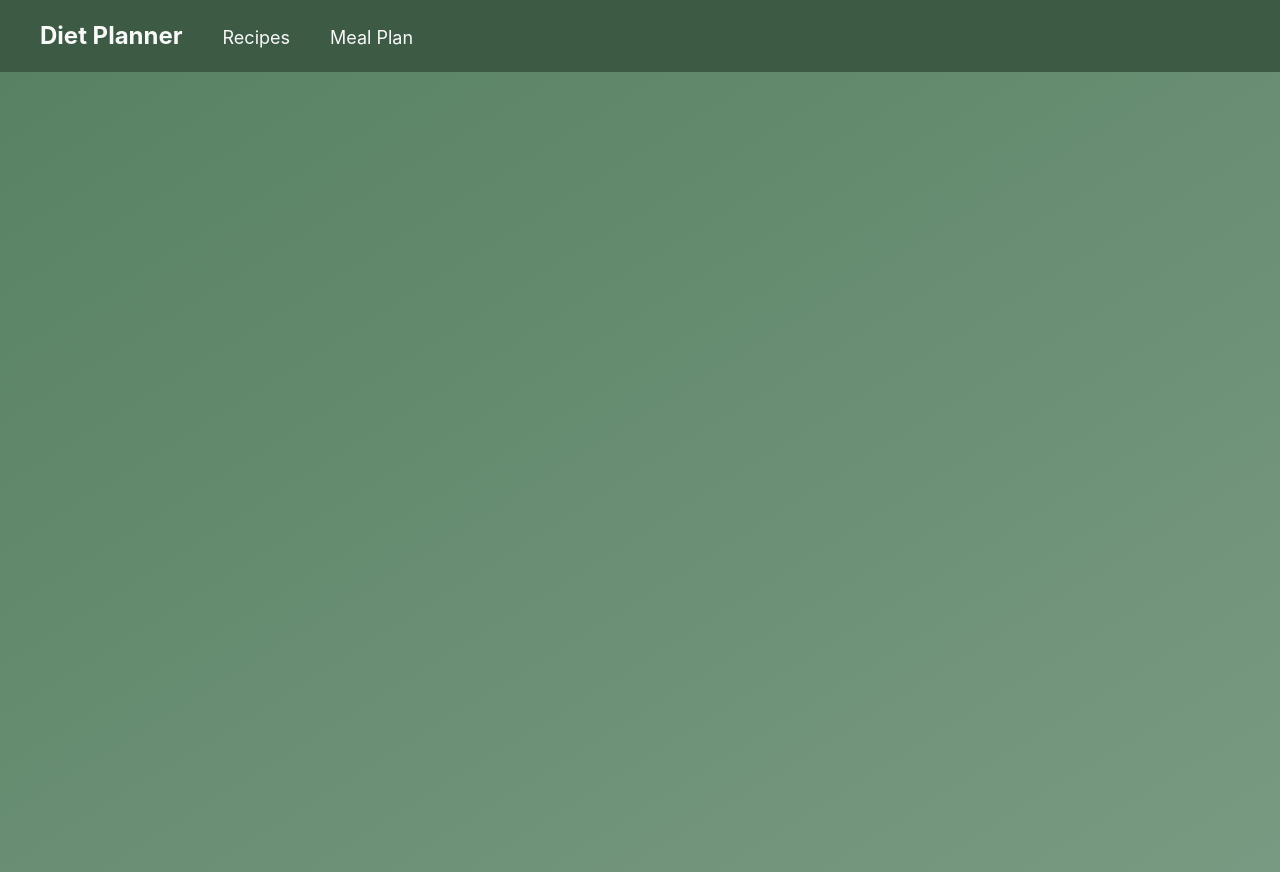
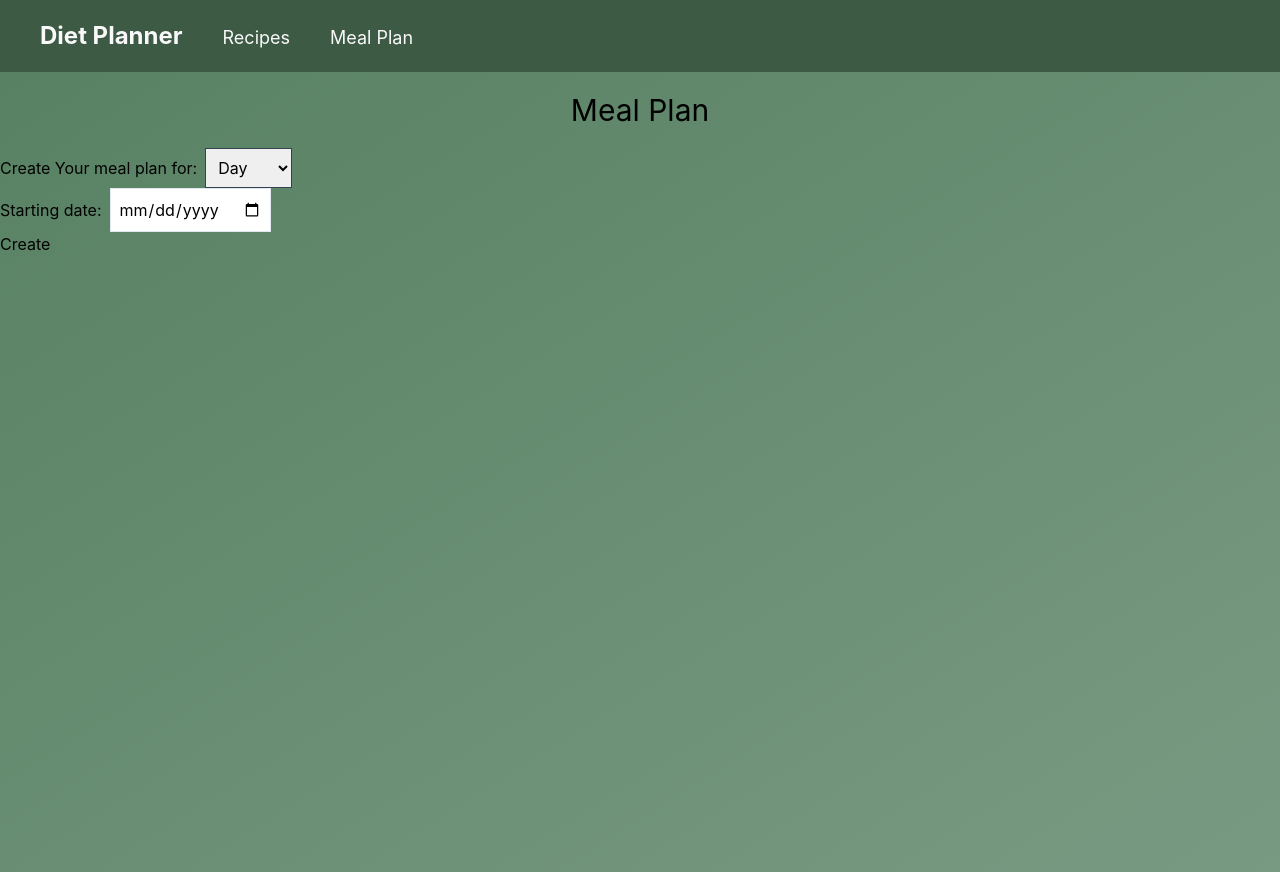
Before and after one commit to JacekGaw/Diet-Planner, a React (Create React App) app: page /create-plan in a window 1280 px wide. Built offline with nearby package versions, Linux system fonts and the light colour scheme.

Commit message:
Rename mealplan pages folder and files to createplan form, add meal-plans pages folder

```diff
--- a/src/App.js
+++ b/src/App.js
@@ -4,7 +4,7 @@ import Recipes from "./pages/recipes/Recipes.jsx";
 import Home from "./pages/Home/Home.jsx";
 import { BrowserRouter as Router, Routes, Route } from "react-router-dom";
 import RecipesContextProvider from "./store/recipes-context.jsx";
-import MealPlan from "./pages/meal-plan/MealPlan.jsx";
+import CreatePlan from './pages/create-plan/CreatePlan.jsx'
 import MealPlanContextProvider from "./store/meal-plan-context.jsx";
 
 function App() {
@@ -17,7 +17,7 @@ function App() {
           <Routes>
             <Route path="/" element={<Home />} />
             <Route path="/Recipes" element={<Recipes />} />
-            <Route path="/Meal-plan" element={<MealPlan />} />
+            <Route path="/create-plan" element={<CreatePlan />} />
           </Routes>
         </main>
       </section>
--- a/src/components/Menu.jsx
+++ b/src/components/Menu.jsx
@@ -7,7 +7,7 @@ const Menu = () => {
             <ul className='flex p-5 justify-start items-end'>
                 <NavLink to="/"><h2 className='px-5 text-2xl text-white hover:drop-shadow-md font-bold' >Diet Planner</h2></NavLink>
                 <NavLink to="/recipes" className='px-5 text-lg hover:drop-shadow-md text-white'>Recipes</NavLink>
-                <NavLink to="/meal-plan" className='px-5 text-lg text-white hover:drop-shadow-md'>Meal Plan</NavLink>
+                <NavLink to="/create-plan" className='px-5 text-lg text-white hover:drop-shadow-md'>Meal Plan</NavLink>
             </ul>
         </menu>
     );
--- a/src/pages/meal-plan/MealPlan.jsx
+++ b/src/pages/create-plan/CreatePlan.jsx
@@ -1,9 +1,8 @@
 import React, { useRef, useState } from "react";
-import Modal from "../../components/UI/Modal";
-import MealPlanForm from "./MealPlanForm";
-import MealPlanTemplate from "./MealPlanTemplate";
+import CreatePlanForm from "./CreatePlanForm";
+import CreatePlanTemplate from "./CreatePlanTemplate";
 
-const MealPlan = () => {
+const CreatePlan = () => {
   const planFormRef = useRef();
   const [mealPlanFormVisibility, setMealPlanFormVisibility] = useState(true);
   const [planTemplate, setPlanTemplate] = useState();
@@ -37,16 +36,16 @@ const MealPlan = () => {
       </header>
       <form className="">
         {mealPlanFormVisibility ? (
-          <MealPlanForm ref={planFormRef}>
+          <CreatePlanForm ref={planFormRef}>
             <button onClick={handleCreate}>Create</button>
-          </MealPlanForm>
+          </CreatePlanForm>
         ) : (
           <button onClick={handleCancel}>Cancel</button>
         )}
       </form>
-      {planTemplate ? <MealPlanTemplate template={planTemplate} /> : ""}
+      {planTemplate ? <CreatePlanTemplate template={planTemplate} /> : ""}
     </section>
   );
 };
 
-export default MealPlan;
+export default CreatePlan;
--- a/src/pages/recipes/Recipes.jsx
+++ b/src/pages/recipes/Recipes.jsx
@@ -1,10 +1,8 @@
-import React, { useContext, useState } from "react";
+import React, { useState } from "react";
 import AddRecipe from "./AddRecipe";
-import { RecipesContext } from "../../store/recipes-context";
 import RecipesList from "./RecipesList";
 
 const Recipes = () => {
-  const { recipes } = useContext(RecipesContext);
   const [addRecipeView, setAddRecipeView] = useState(false);
   const handleChangeVisibility = () => {
     setAddRecipeView((prevState) => {
```
Also changed, not shown: src/pages/create-plan/CreatePlanForm.jsx (renamed from src/pages/meal-plan/MealPlanForm.jsx), src/pages/create-plan/CreatePlanTemplate.jsx (renamed from src/pages/meal-plan/MealPlanTemplate.jsx), src/pages/create-plan/MealsInPlanList.jsx (renamed from src/pages/meal-plan/MealsInPlanList.jsx), src/pages/create-plan/RecipeListItem.jsx (renamed from src/pages/meal-plan/RecipeListItem.jsx).
